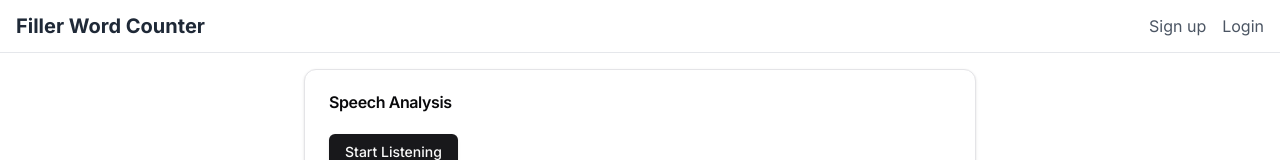
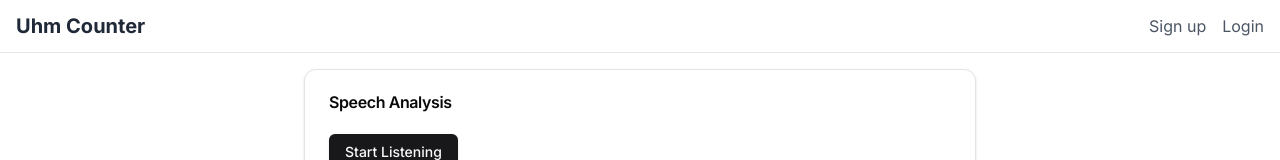
Before and after one commit to gabe-a-vazquez/filler-word-counter, a Next.js app: page / in a window 1280 px wide. Shown: the top 160 px of the page. Built offline with nearby package versions, Linux system fonts and the light colour scheme.

Commit message:
udpate name to uhm counter

```diff
--- a/src/app/layout.tsx
+++ b/src/app/layout.tsx
@@ -5,8 +5,9 @@ import { ThemeProvider } from "@filler-word-counter/components/ui/theme-provider
 const inter = Inter({ subsets: ["latin"] });
 
 export const metadata = {
-  title: "Next.js",
-  description: "Generated by Next.js",
+  title: "Uhm Counter",
+  description:
+    "Improve your public speaking by tracking and reducing filler words in real-time. Perfect for presentations, interviews, and speeches.",
 };
 
 import "./globals.css";
--- a/src/components/navigation/navbar.tsx
+++ b/src/components/navigation/navbar.tsx
@@ -6,7 +6,7 @@ const Navbar = () => {
       <div className="mx-auto flex justify-between items-center">
         <div className="flex items-center">
           <Link href="/home" className="text-xl font-bold text-gray-800">
-            Filler Word Counter
+            Uhm Counter
           </Link>
         </div>
 
```
